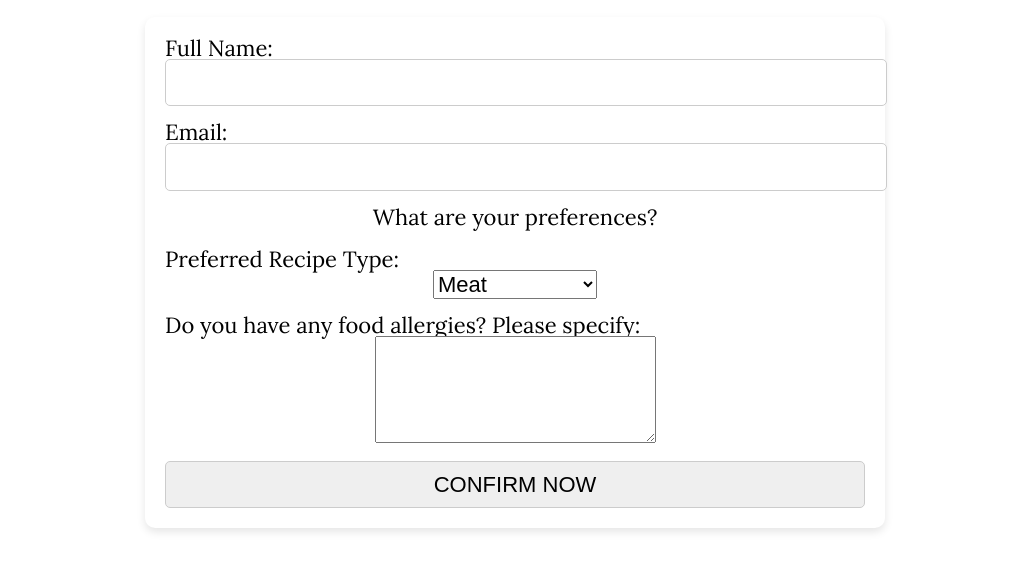
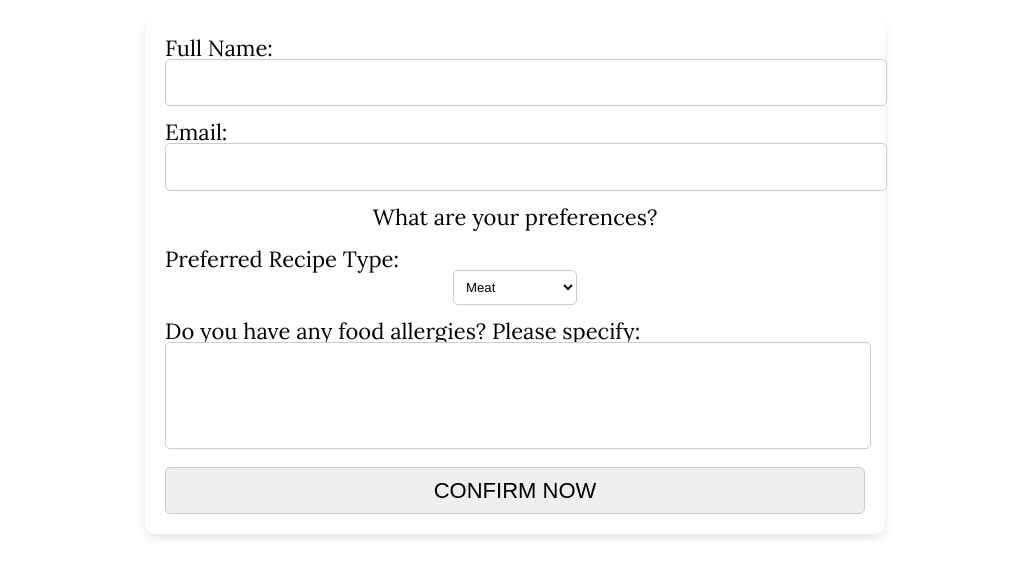
Before and after one commit to itmd362-jtong/project1, a plain HTML site: page index.html in a window 1280 px wide. Shown: the part 126-702 px from the top of the page, without its empty margins (125-1153 px from the left). Drawn offline with Linux system fonts and the light colour scheme.

Commit message:
css for select and textarea

```diff
--- a/css/styles.css
+++ b/css/styles.css
@@ -52,3 +52,20 @@ input {
   border: 1px solid #ccc;
   border-radius: 5px;
 }
+
+select {
+  font-size: 13.197px; /* 0.825em */
+  padding: 8px;
+  border: 1px solid #ccc;
+  border-radius: 5px;
+  background: white;
+  cursor: pointer;
+}
+
+textarea {
+  width: 100%;
+  resize: none;
+  font-size: 22px; /* 1em */
+  border: 1px solid #ccc;
+  border-radius: 5px;
+}
```
